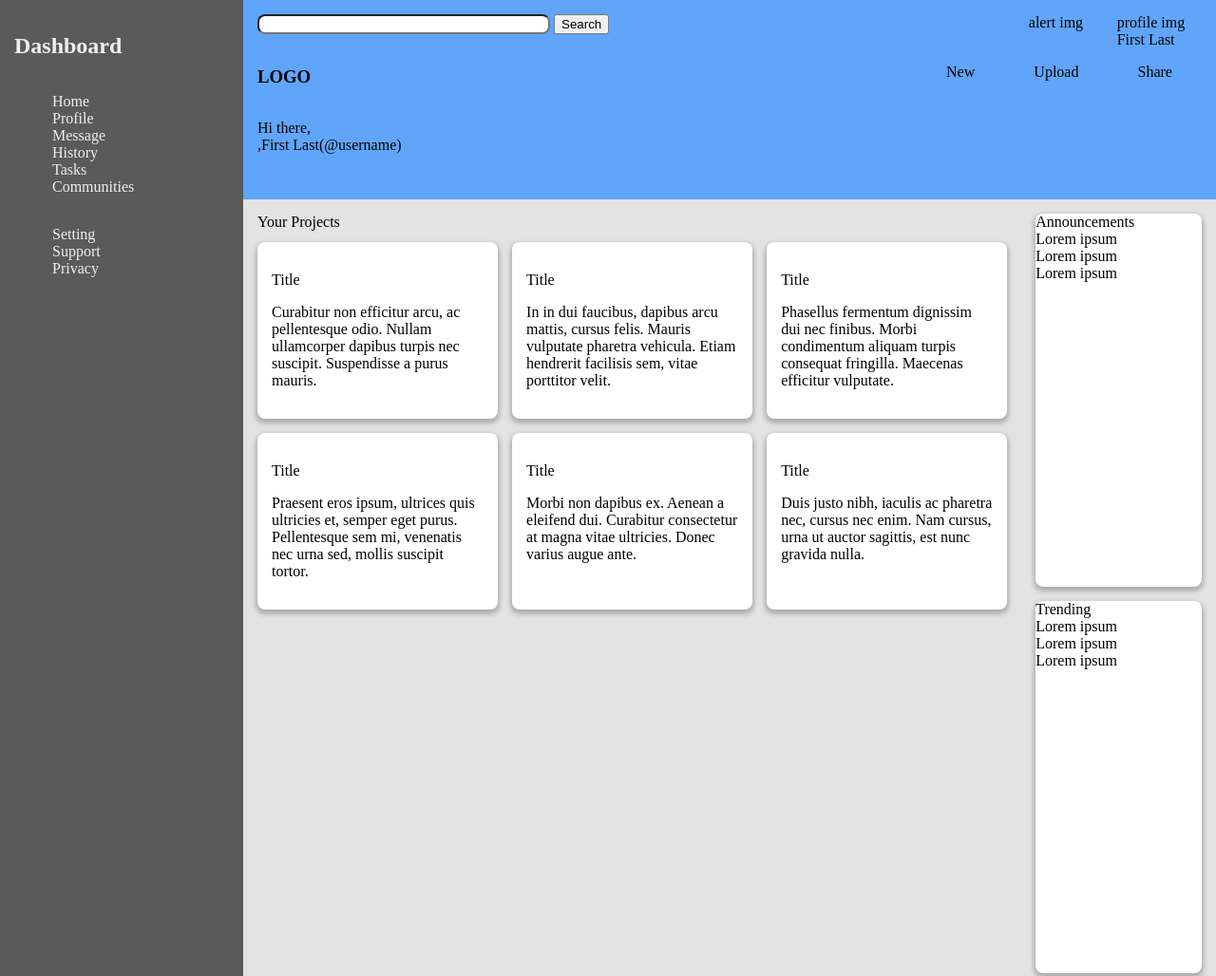
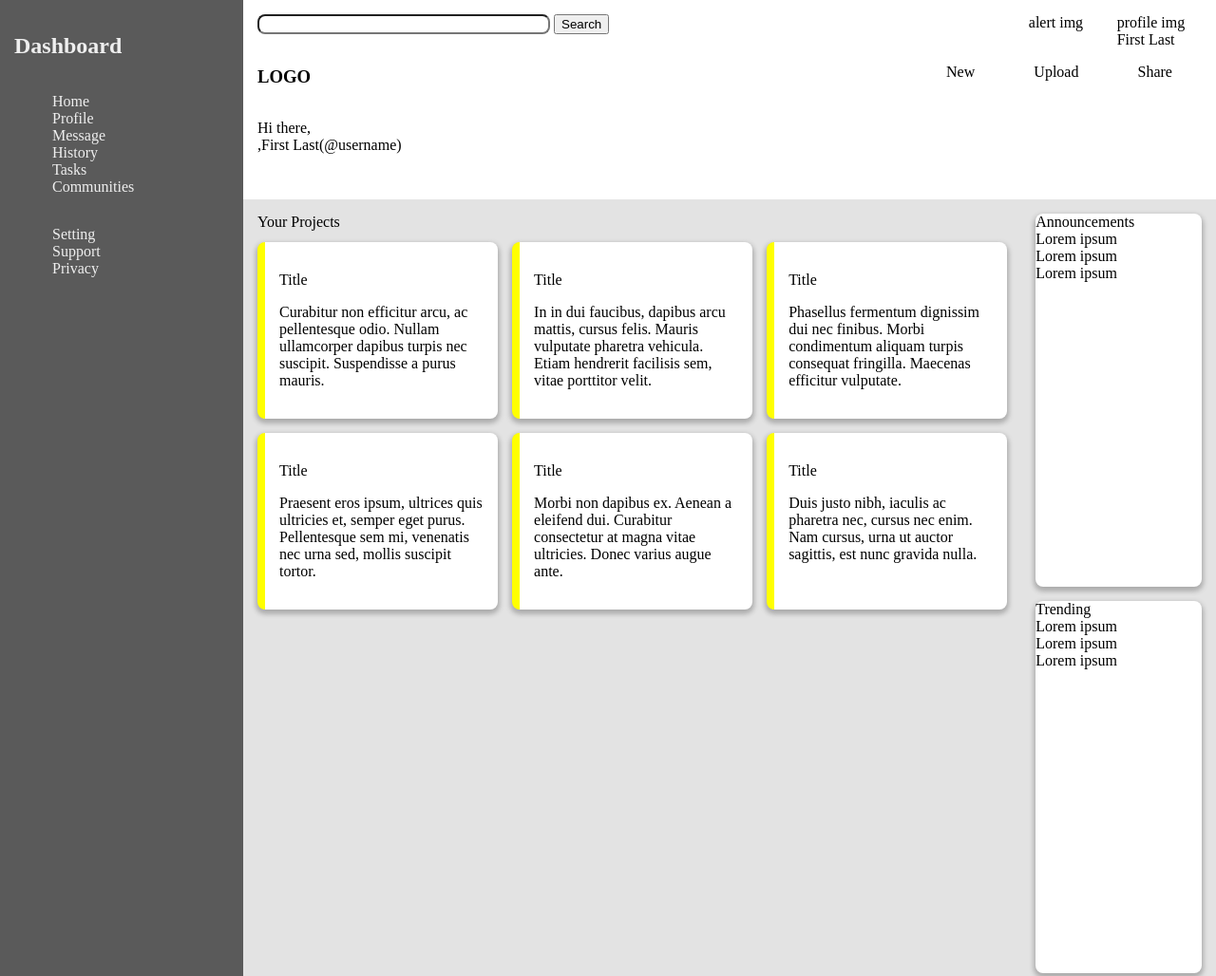
Before and after one commit to perazabg/admin-dashboard, a plain HTML site: page index.html in a window 1280 px wide. Shown: the top 1028 px of the page at 95% size. Drawn offline with Linux system fonts and the light colour scheme.

Commit message:
small style changes

```diff
--- a/styles.css
+++ b/styles.css
@@ -1,7 +1,3 @@
-/* *{
-  border: 1px black dashed;
-} */
-
 body {
 	margin: 0;
 }
@@ -18,13 +14,13 @@ ul {
 }
 
 /* START OF HEADER SECTION */
+
 .header {
-	background-color: #60a5fa;
+	background-color: white;
 	display: grid;
 	grid-template-rows: 1fr 4fr;
 	grid-column: 2/3;
 	padding: 15px;
-	box-shadow: 0px 5px 5px 5px #adadad;
 }
 
 .profileHeader {
@@ -95,6 +91,7 @@ ul {
 	padding: 15px;
 	box-shadow: 0px 3px 5px 2px #adadad;
 	border-radius: 8px;
+	border-left: 8px solid yellow;
 }
 
 .projectsTitle{
```
